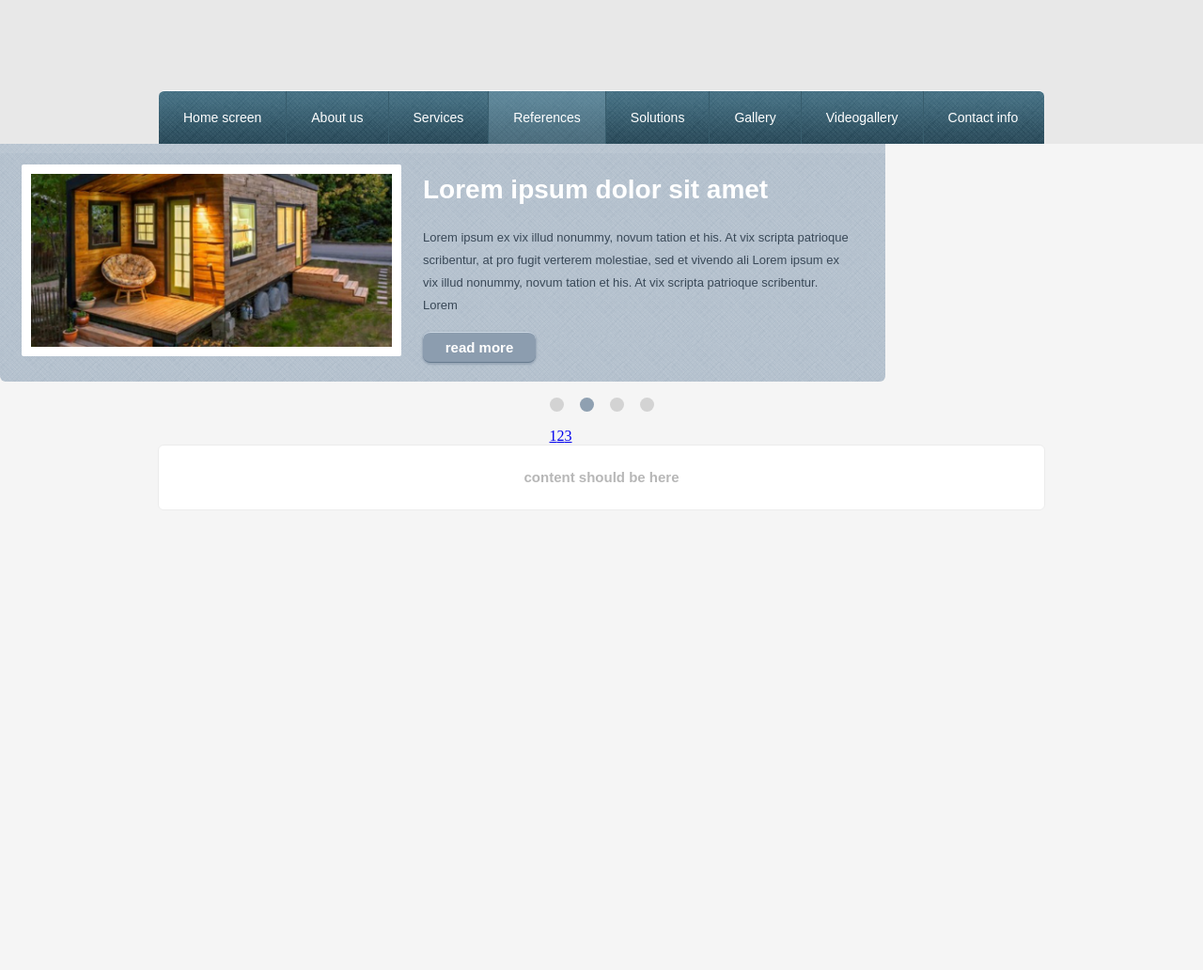
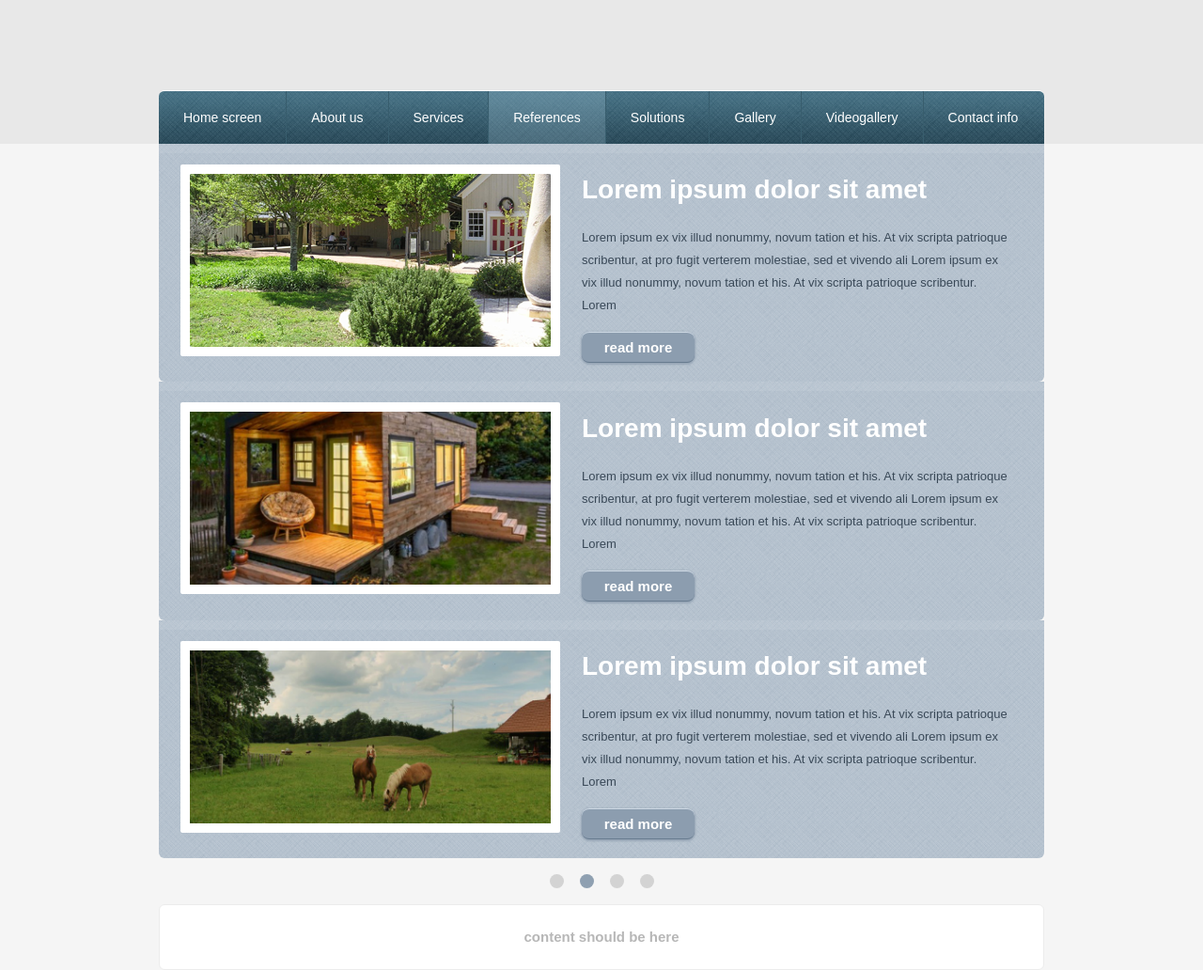
Before and after one commit to KalininaValeri/slider, a plain HTML site: page index.html in a window 1280 px wide. Shown: the whole page at 94% size. Before the commit the page ends 800 px from the top, so only its background shows below. Drawn offline with nearby package versions, Linux system fonts and the light colour scheme.

Commit message:
total loayt

```diff
--- a/index.html
+++ b/index.html
@@ -7,6 +7,7 @@
 </head>
 <body>
 <div class="fon_for_menu">
+  <div class="layout">
     <nav class="menu">
       <ul class="menu_block">
         <li class="menu_block_item"><a href="#home_screen">Home screen</a></li>
@@ -20,6 +21,8 @@
       </ul>
     </nav>
   </div>
+</div>
+<div class="layout">
   <div id="slider" class="slider">
     <div class="slide">
       <div class="slide_line"></div>
@@ -68,25 +71,27 @@
         <input id="aqqq" class="slide_descr_buttom" type="button" value="read more">
       </section>
     </div>
+  </div>
+
+  <div id="switch" class="switch">
+    <div class="switch_element">
 
     </div>
-<div id="switch" class="switch">
-  <div class="switch_element">
-    <a href="#1.html">1</a>
-  </div>
     <div class="switch_element active">
-    <a href="#2.html">2</a>
     </div>
     <div class="switch_element">
-    <a href="#3.html">3</a>
     </div>
     <div class="switch_element">
-    <a href="#4.html">4</a>
     </div>
   </div>
+
   <div class="content">
     <span class="content_text">content should be here</span>
   </div>
+</div>
+
+
+
 
 <script src='http://ajax.googleapis.com/ajax/libs/jquery/1.3.2/jquery.min.js?ver=1.3.2'></script>
 <script src='jquery.cycle.all.min.js'></script>
--- a/main.js
+++ b/main.js
@@ -1,11 +1,11 @@
 /**
  * Created by lera on 2/12/16.
  */
-$(function() {
-    $('#slider').cycle({
-        fx:     'shuffle',
-        speed:  'fast',
-        timeout: 3000,
-        pager:  '#switch',
-    });
-});
+//$(function() {
+//    $('#slider').cycle({
+//        fx:     'shuffle',
+//        speed:  'fast',
+//        timeout: 3000,
+//        pager:  '#switch',
+//    });
+//});
--- a/style.css
+++ b/style.css
@@ -1,6 +1,11 @@
 body {
     background:#f5f5f5;
     margin: 0;
+}
+
+.layout {
+    width: 942px;
+    margin: auto;
 }
 
 .fon_for_menu {
@@ -14,7 +19,6 @@ body {
     padding: 0;
     margin: auto;
     background: url("images/bg_menu.png") repeat;
-    width: 942px;
     border-top: solid 1px white;
     border-top-left-radius: 6px;
     border-top-right-radius: 6px;
@@ -58,8 +62,6 @@ body {
 
 .slide {
     background: url(images/bg.png) repeat;
-    width: 942px;
-    margin: auto;
     border-bottom-left-radius: 6px;
     border-bottom-right-radius: 6px;
     padding-bottom: 20px;
@@ -157,8 +159,6 @@ body {
 }
 
 .content {
-    width: 942px;
-    margin: auto;
     text-align: center;
     padding: 25px 0;
     background: white;
@@ -188,5 +188,4 @@ body {
 .content_text {
      font: bold 15px "Myriad Pro", "Arial", sans-serif;
      color: #b7b7b7;
-     width: 942px;
 }
```
Lines whose indentation alone changed are shown as unchanged.
